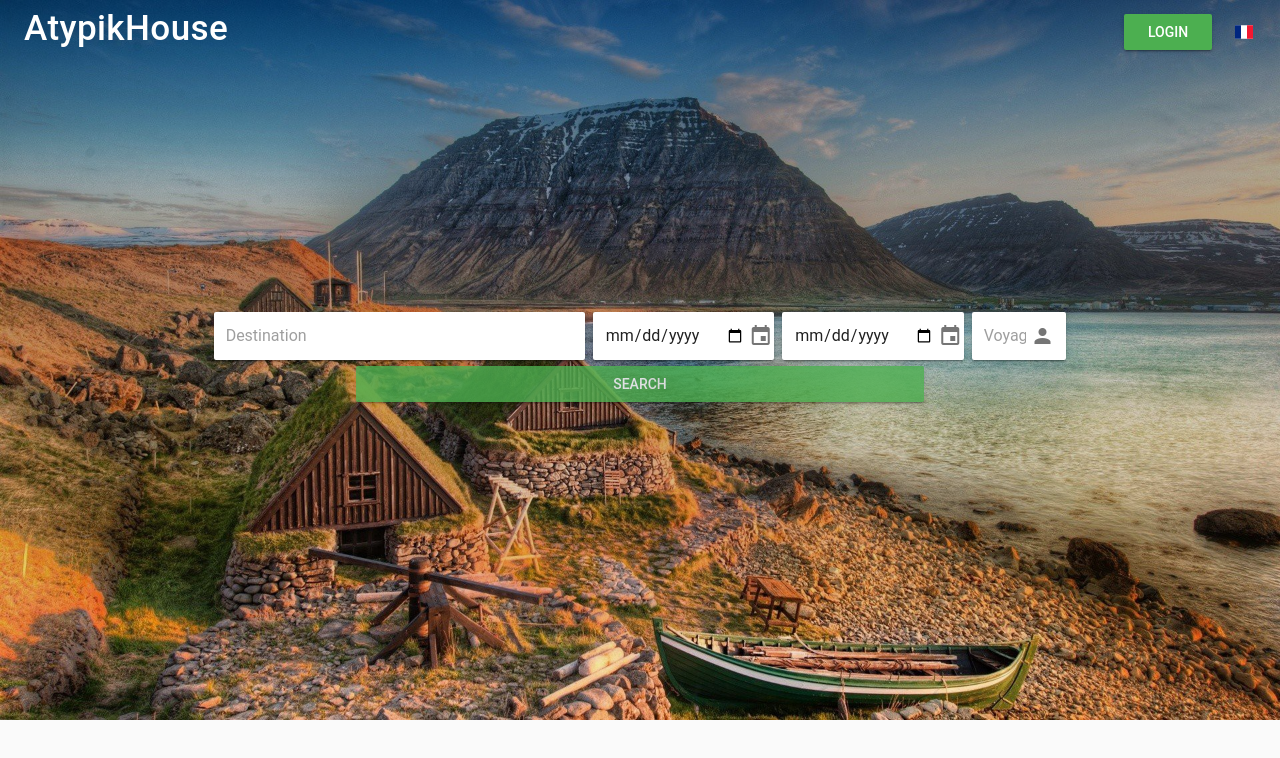
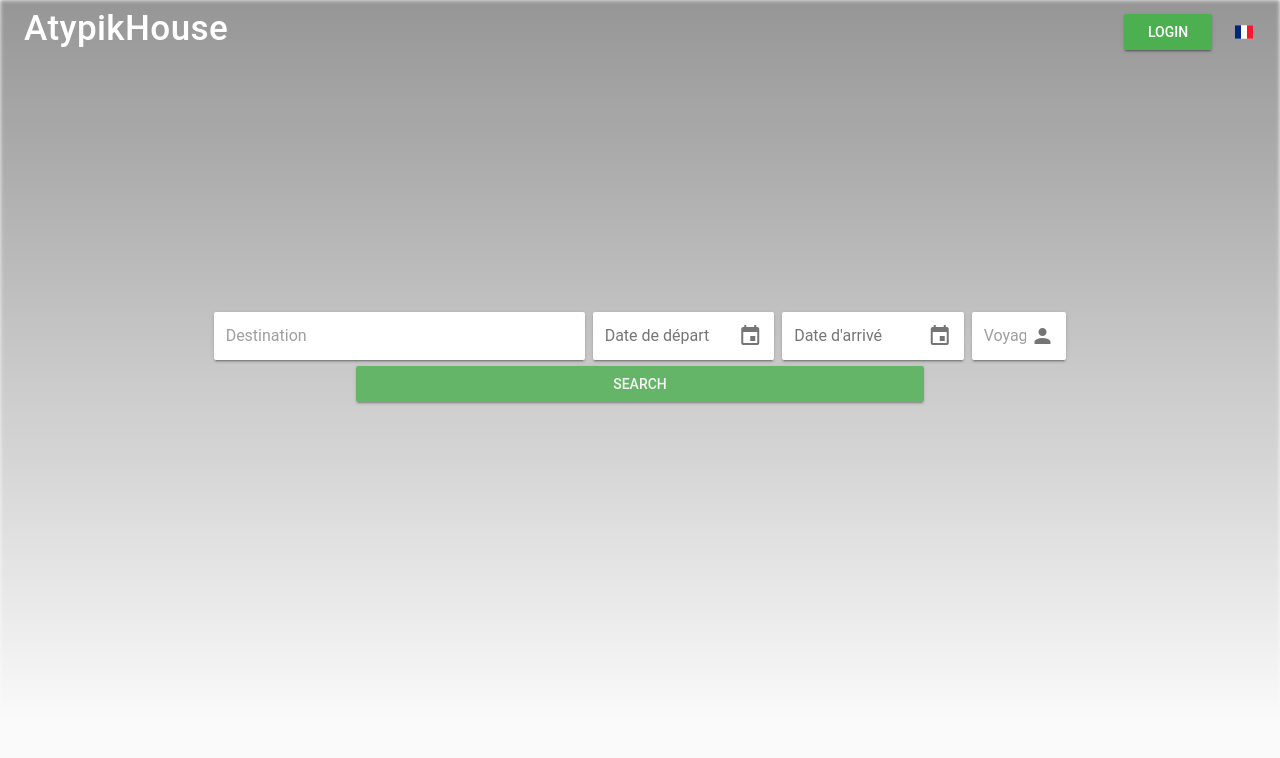
Before and after one commit to Cipop-project/-atypik-front, a Vue app: page / in a window 1280 px wide. Shown: the top 758 px of the page. Built offline with nearby package versions, Linux system fonts and the light colour scheme.

Commit message:
quick search improvement

```diff
--- a/src/components/BasicSearch.vue
+++ b/src/components/BasicSearch.vue
@@ -18,32 +18,65 @@
             append-icon="mdi-place"
             solo/>
         </v-flex>
-        <!--<v-flex><v-text-field-->
-        <!--id="from"-->
-        <!--append-icon="mdi-place"-->
-        <!--type="text"-->
-        <!--class="mr-2"-->
-        <!--label="Destination"-->
-        <!--solo/></v-flex>-->
         <v-flex xs2>
-          <v-text-field
-          hide-details
-          id="arrival_date"
-          append-icon="mdi-calendar"
-          type="date"
-          class="mr-2"
-          label="Date d'arrivé"
-          solo/>
+          <v-menu
+            lazy
+            :close-on-content-click="false"
+            v-model="menu_from"
+            transition="scale-transition"
+            offset-y
+            full-width
+            :nudge-right="40">
+            <v-text-field
+              hide-details
+              id="depart_date"
+              append-icon="mdi-calendar"
+              slot="activator"
+              v-model="date_from"
+              class="mr-2"
+              label="Date de départ"
+              solo/>
+            <v-date-picker
+              @change="menu_from = false"
+              v-model="date_from"
+              :min="minFromDate"
+              color="green"
+              no-title
+              next-icon="mdi-chevron-right"
+              prev-icon="mdi-chevron-left"
+              show-current>
+            </v-date-picker>
+          </v-menu>
         </v-flex>
         <v-flex xs2>
-          <v-text-field
-          hide-details
-          id="depart_date"
-          append-icon="mdi-calendar"
-          type="date"
-          class="mr-2"
-          placeholder="Date de depart"
-          solo/>
+          <v-menu
+            lazy
+            :close-on-content-click="false"
+            v-model="menu_to"
+            transition="scale-transition"
+            offset-y
+            full-width
+            :nudge-right="40">
+            <v-text-field
+              hide-details
+              id="arrival_date"
+              label="Date d'arrivé"
+              append-icon="mdi-calendar"
+              slot="activator"
+              v-model="date_to"
+              class="mr-2"
+              solo/>
+            <v-date-picker
+              @change="menu_to = false"
+              v-model="date_to"
+              :min="minToDate"
+              color="green"
+              no-title
+              next-icon="mdi-chevron-right"
+              prev-icon="mdi-chevron-left"
+              show-current>
+            </v-date-picker>
+          </v-menu>
         </v-flex>
         <v-flex xs1>
           <v-menu offset-y :close-on-content-click="false">
@@ -126,6 +159,10 @@
   data () {
     return {
       model: null,
+      menu_from: false,
+      menu_to: false,
+      date_from: null,
+      date_to: null,
       adult_count: 0,
       children_count: 0,
       cities: [
@@ -139,6 +176,16 @@
     customDisplay (city, country) {
       return city + ' ' + country
     },
+    formatDate(date) {
+      let month = `${date.getMonth() + 1}`
+      let day = `${date.getDate()}`
+      const year = date.getFullYear()
+
+      if (month.length < 2) month = `0${month}`
+      if (day.length < 2) day = `0${day}`
+
+      return [year, month, day].join('-')
+    },
     decrementAdult () {
       this.adult_count = (this.adult_count-1 < 0 ? 0 : this.adult_count-1)
     },
@@ -150,6 +197,26 @@
     },
     incrementChildren () {
       this.children_count++
+    }
+  },
+  computed: {
+    minFromDate () {
+      const tomorrow = new Date()
+      tomorrow.setDate(tomorrow.getDate())
+      return this.formatDate(tomorrow)
+    },
+    minToDate () {
+       if (this.date_from == null) {
+         const tomorrow = new Date()
+         tomorrow.setDate(tomorrow.getDate()+1)
+         return this.formatDate(tomorrow)
+       } else {
+         const nextDay = new Date(this.date_from)
+         console.log(nextDay)
+         nextDay.setDate(nextDay.getDate()+1)
+         return this.formatDate(nextDay)
+         return this.date_from
+       }
     }
   }
 }
```
